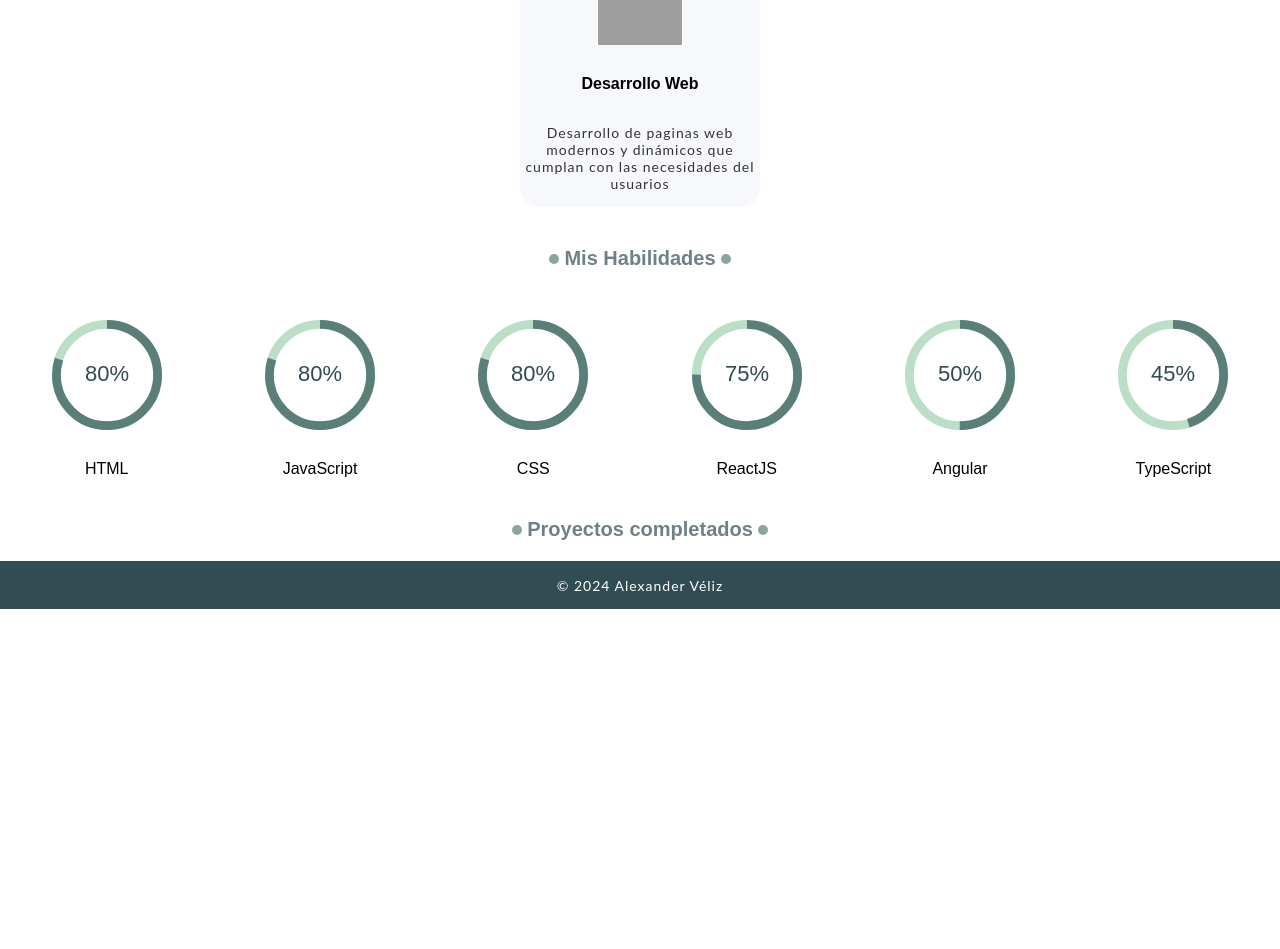
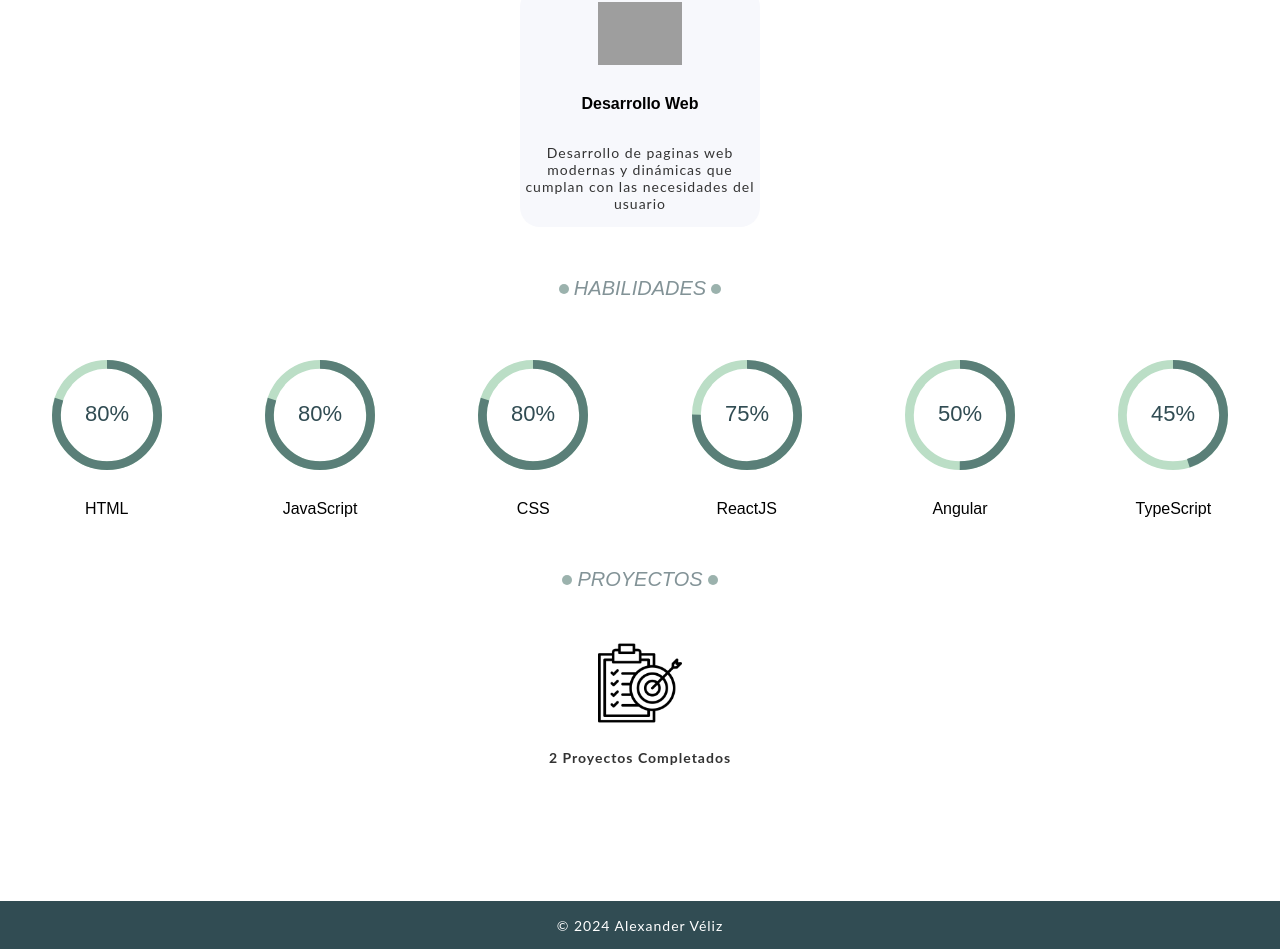
Before and after one commit to aveliz12/portafolio, a React (Create React App) app: page /about in a window 1280 px wide. Shown: the part 1140-2089 px from the top of the page. Before the commit the page ends 1749 px from the top, so only its background shows below. Built offline with nearby package versions, Linux system fonts and the light colour scheme; grey boxes are pictures that could not be loaded.

Commit message:
Feat: About terminado

```diff
--- a/src/data/about/about_us.ts
+++ b/src/data/about/about_us.ts
@@ -38,7 +38,7 @@ export const services = [
     id: 1,
     name: "Desarrollo Web",
     description:
-      "Desarrollo de paginas web modernos y dinámicos que cumplan con las necesidades del usuarios",
+      "Desarrollo de paginas web modernas y dinámicas que cumplan con las necesidades del usuario",
     image: service1,
   },
 ];
--- a/src/pages/portafolio/About.tsx
+++ b/src/pages/portafolio/About.tsx
@@ -6,6 +6,7 @@ import {
 } from "../../components/components";
 import "../../styles/about_styles.css";
 import yo2 from "../../assets/yo2.jpg";
+import goal from "../../assets/goal.png";
 import { habilities, services } from "../../data/about/about_us";
 const About = () => {
   return (
@@ -31,17 +32,17 @@ const About = () => {
         </div>
       </div>
       <div className="info-about-me">
-        <LineHorizontal text="Mis Servicios" />
-        <div className="container-services">
+        <LineHorizontal text="SERVICIOS" />
+        <div className="container-services-goals">
           {services.map((item) => (
-            <div className="services">
+            <div className="services" key={item.id}>
               <img src={item.image} alt="image" style={{ width: "35%" }} />
               <h4>{item.name}</h4>
               <p>{item.description}</p>
             </div>
           ))}
         </div>
-        <LineHorizontal text="Mis Habilidades" />
+        <LineHorizontal text="HABILIDADES" />
         <div className="skills">
           {habilities.map((data) => (
             <div className="content-skills" key={data.id}>
@@ -50,7 +51,17 @@ const About = () => {
             </div>
           ))}
         </div>
-        <LineHorizontal text="Proyectos completados" />
+        <LineHorizontal text="PROYECTOS" />
+        <div className="container-services-goals">
+          <div className="goals">
+            <img
+              src={goal}
+              alt="goal"
+              style={{ width: "35%", marginBottom: "20px" }}
+            />
+            <p>2 Proyectos Completados</p>
+          </div>
+        </div>
       </div>
       <BackToTopButton />
     </div>
--- a/src/styles/about_styles.css
+++ b/src/styles/about_styles.css
@@ -87,7 +87,7 @@
   align-items: center;
 }
 
-.container-services {
+.container-services-goals {
   display: flex;
   justify-content: space-around;
   margin: 20px;
@@ -105,6 +105,15 @@
   text-align: center;
 }
 
+.goals {
+  width: 15em;
+  height: 15em;
+  border-radius: 20px;
+  text-align: center;
+  font-weight: bold;
+
+}
+
 @keyframes rotBGimg {
   from {
     transform: rotate(0deg);
@@ -113,6 +122,14 @@
   to {
     transform: rotate(360deg);
   }
+}
+
+@media screen and (max-width: 900px) {
+  .skills {
+    display: grid;
+    grid-template-columns: 1fr 1fr 1fr;
+  }
+
 }
 
 @media screen and (max-width: 768px) {
@@ -133,6 +150,11 @@
 
   .description_about h1 {
     font-size: x-large;
+  }
+
+  .skills {
+    display: grid;
+    grid-template-columns: 1fr 1fr;
   }
 
 }
@@ -158,4 +180,9 @@
     border-top-right-radius: 20px;
     border-bottom-right-radius: 20px;
   }
+
+  .skills {
+    display: grid;
+    grid-template-columns: 1fr;
+  }
 }
--- a/src/styles/line_hotizontal_Styles.css
+++ b/src/styles/line_hotizontal_Styles.css
@@ -3,8 +3,8 @@
   justify-content: center;
   align-items: center;
   font-size: 10px;
-  padding: 20px 0;
-  opacity: 0.7;
+  padding: 30px 0;
+  opacity: 0.6;
   color: #314c53;
 }
 
@@ -19,6 +19,8 @@
 
 .text {
   transition: transform 0.3s ease;
+  font-style: italic;
+  font-weight: normal;
 }
 
 .line-horizontal-container:hover .text {
```
Also changed, not shown: src/assets/goal.png (added).
